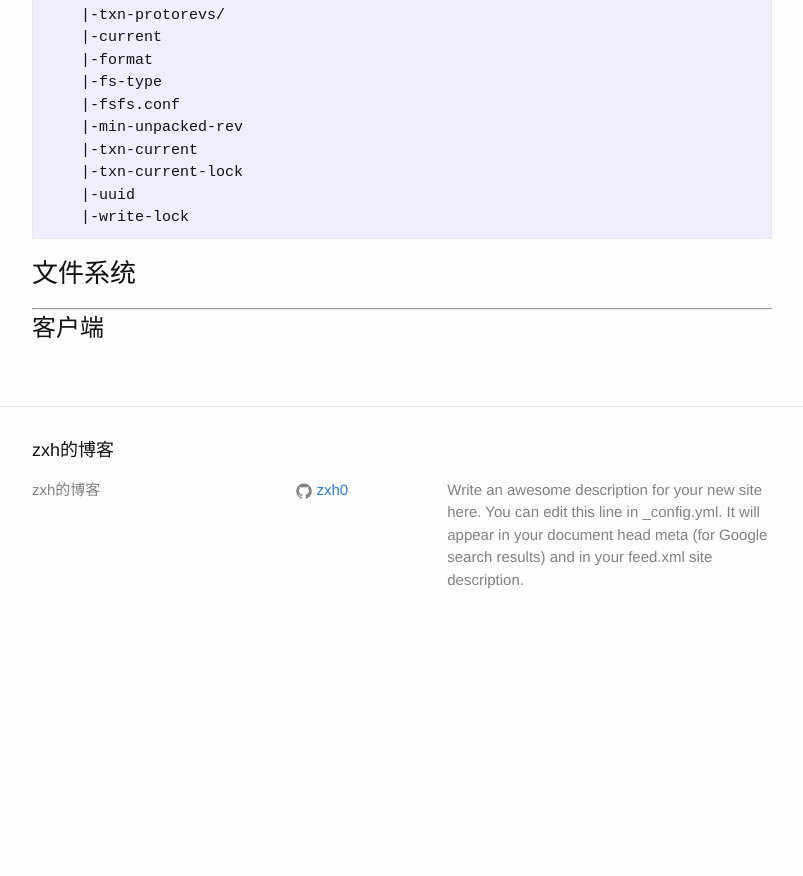
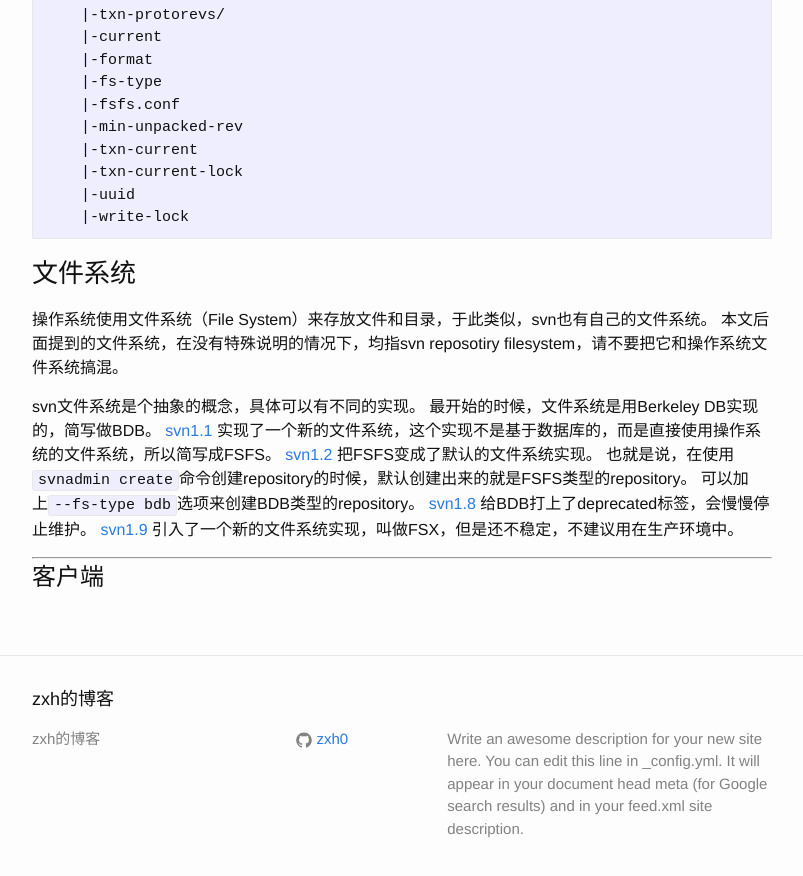
Before and after one commit to 777404/myblog, a Jekyll site: the page built from blog/_posts/2015-11-12-how-svn-works.md, in a window 1280 px wide and 900 px high, scrolled down 2152 px. Shown: the top 876 px of the window, without its empty margins (238-1041 px from the left). Built offline with Jekyll 4.4.1, drawn with Linux system fonts in a browser that asks for light colours; Markdown is read by kramdown in place of the engine named in the settings; before the commit the page ends 2803 px from its top, so only the background shows below that.

Commit message:
repository fs

````diff
--- a/blog/_posts/how-svn-works/server/02-fsfs-structure.md
+++ b/blog/_posts/how-svn-works/server/02-fsfs-structure.md
@@ -23,3 +23,19 @@ myrepo/
 ```
 
 ### 文件系统
+
+操作系统使用文件系统（File System）来存放文件和目录，于此类似，svn也有自己的文件系统。
+本文后面提到的文件系统，在没有特殊说明的情况下，均指svn reposotiry filesystem，请不要把它和操作系统文件系统搞混。
+
+svn文件系统是个抽象的概念，具体可以有不同的实现。
+最开始的时候，文件系统是用Berkeley DB实现的，简写做BDB。
+[svn1.1](https://subversion.apache.org/docs/release-notes/1.1.html)
+实现了一个新的文件系统，这个实现不是基于数据库的，而是直接使用操作系统的文件系统，所以简写成FSFS。
+[svn1.2](https://subversion.apache.org/docs/release-notes/1.2.html#fsfs)
+把FSFS变成了默认的文件系统实现。
+也就是说，在使用`svnadmin create`命令创建repository的时候，默认创建出来的就是FSFS类型的repository。
+可以加上`--fs-type bdb`选项来创建BDB类型的repository。
+[svn1.8](https://subversion.apache.org/docs/release-notes/1.8.html#bdb-deprecated)
+给BDB打上了deprecated标签，会慢慢停止维护。
+[svn1.9](https://subversion.apache.org/docs/release-notes/1.9.html#fsx)
+引入了一个新的文件系统实现，叫做FSX，但是还不稳定，不建议用在生产环境中。
````
